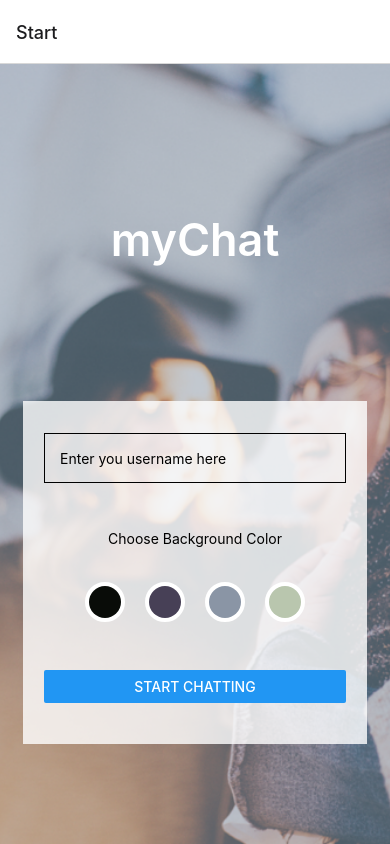
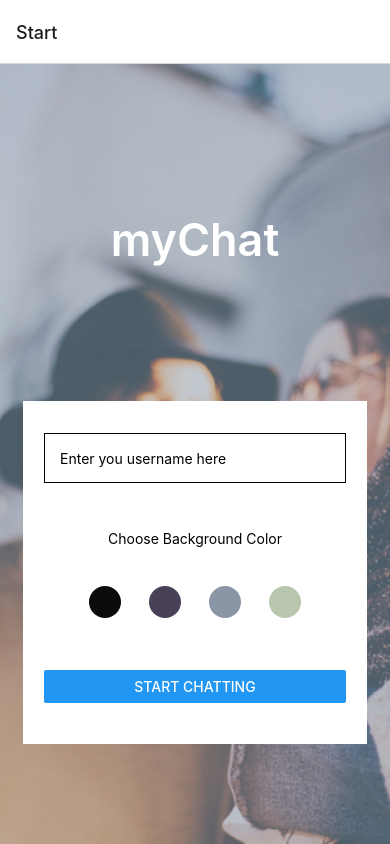
Before and after one commit to dangermouse121985/Chat-App, a React Native app: screen /Start in a window 390 px wide. Built offline with nearby package versions, Linux system fonts and the light colour scheme.

Commit message:
Updated background colors

```diff
--- a/components/Start.js
+++ b/components/Start.js
@@ -87,7 +87,7 @@ const styles = StyleSheet.create({
     signup: {
         justifyContent: 'center',
         alignItems: 'center',
-        backgroundColor: 'rgba(255, 255, 255, 0.8)',
+        backgroundColor: '#fff',
         height: '44%',
         width: '88%',
         marginBottom: 100,
@@ -125,7 +125,6 @@ const styles = StyleSheet.create({
         flex: 1,
     },
     colorIsSelected: {
-        backgroundColor: "white",
         height: 40,
         width: 40,
         borderRadius: 40 / 2,
```
